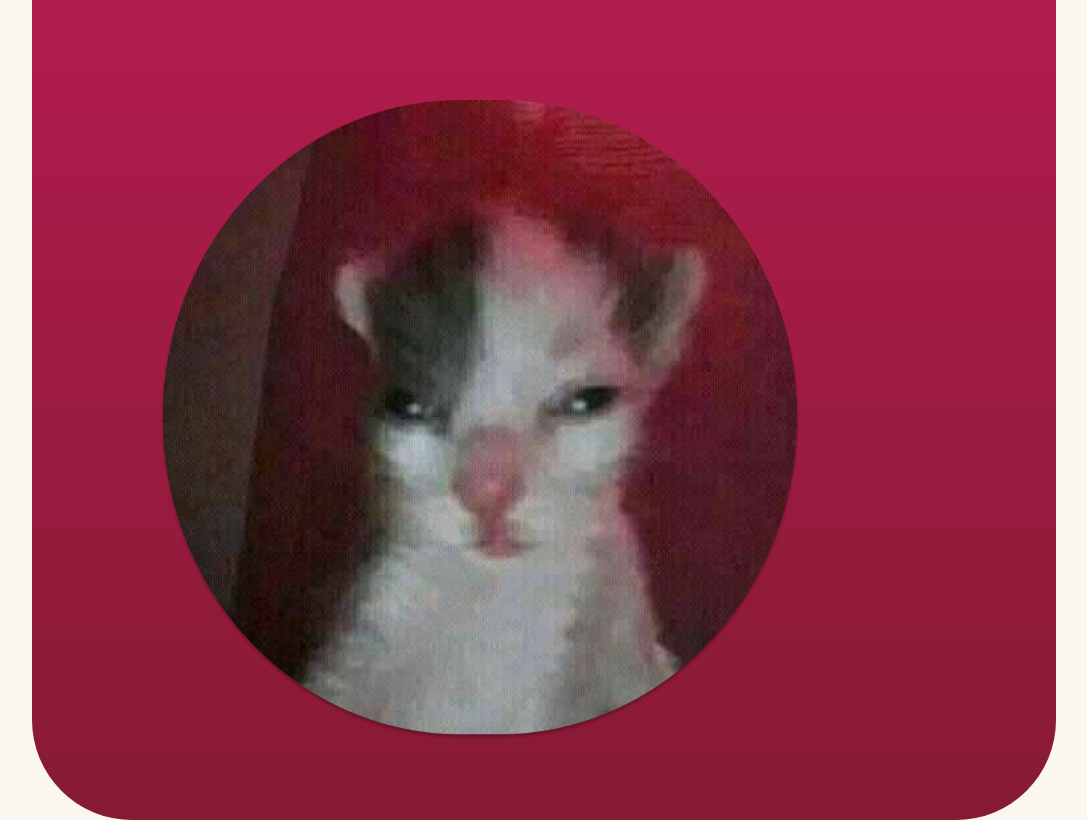
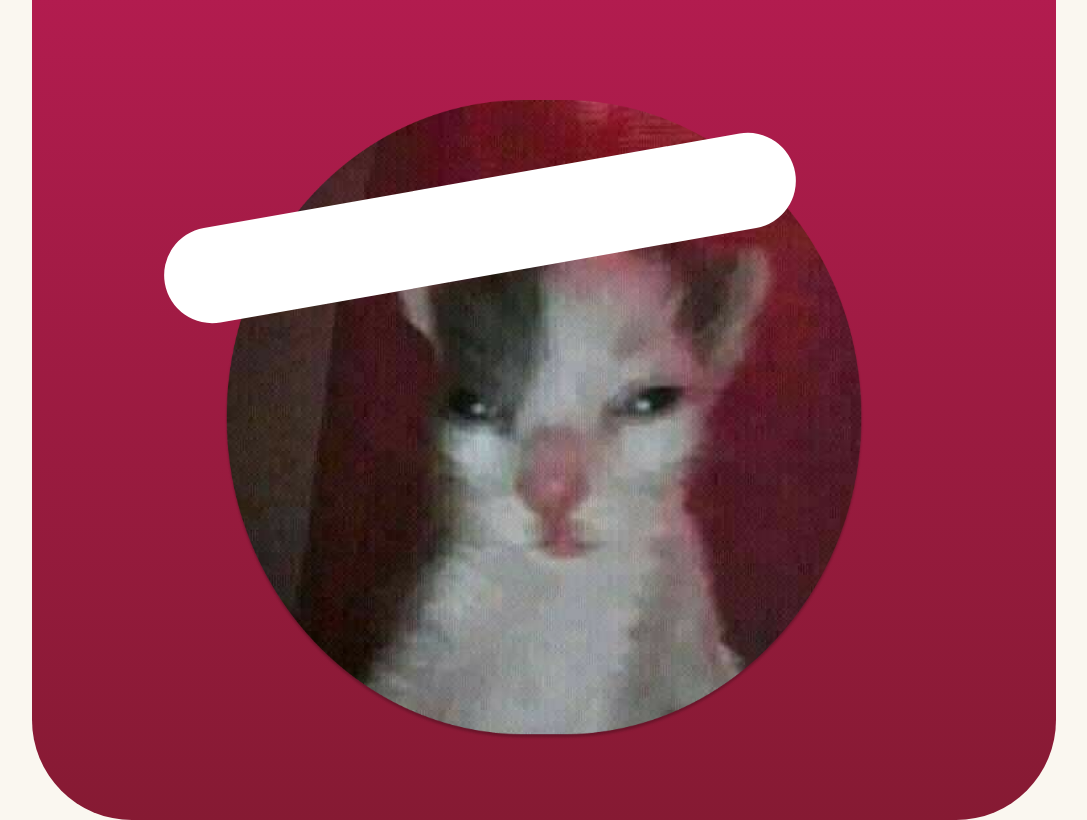
Before and after one commit to aanteque/realDevlog, a plain HTML site: page index.html in a window 1280 px wide. Shown: the part 1020-1840 px from the top of the page, without its empty margins (96-1183 px from the left). Drawn offline with Linux system fonts and the light colour scheme; a web font is replaced by a local one.

Commit message:
wwoihdeeoihwiodehwiohdieowh

```diff
--- a/index.html
+++ b/index.html
@@ -25,7 +25,7 @@ html{
 
 body {
   background-color: #FAF7F0;
-   height: 100%;
+  height: 100%;
  width: 100%;
 }
 
@@ -281,13 +281,27 @@ h4 {
 
 }
 
+.rectangle2 {
+  position: absolute;
+  left: 20%;
+  top: 150%;
+  height: 12%;
+  width: 50%;
+  background: white;
+  border-radius: 100px;
+      transform: rotate(350deg);
+    transform: rotate(350deg);
+    z-index: 99999;
+
+}
+
 
 
 
   .catImage {
     position: absolute;
     top: 140%;
-    left: 20%;
+    left: 25%;
     z-index: 9999;
 
     width: 50%;
@@ -381,6 +395,11 @@ h4 {
 <img src="cat7.png" alt="picture" class="catImage">
 
 
+<div class="rectangle2">
+</div>
+
+
+
   <h1 class="nameHeader2">
   Kitchen Chaos
   </h1>
```
